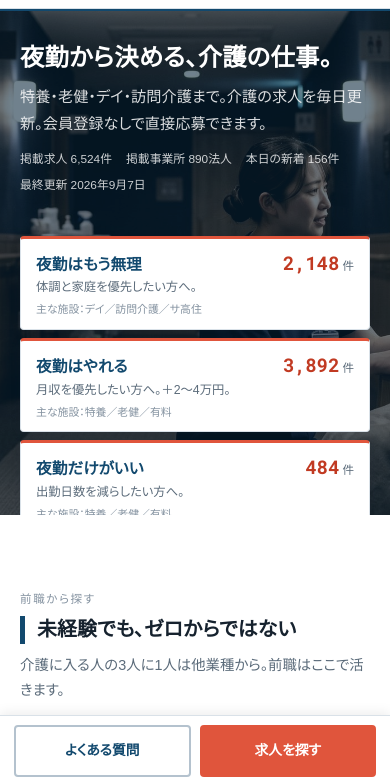
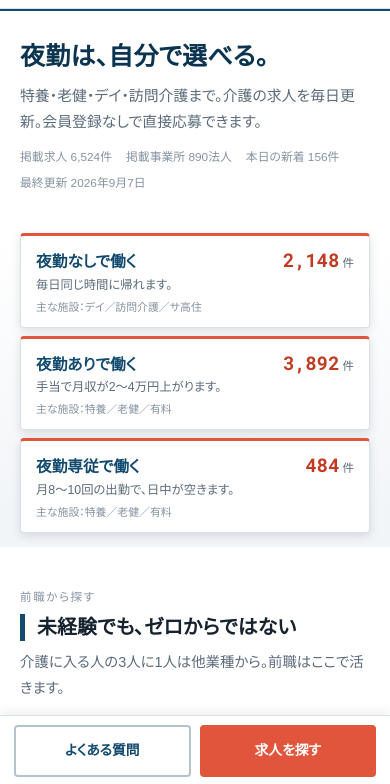
Before and after one commit to takky-dev/kaigo-shigoto-redesign, a plain HTML site: page pattern-a/index.html in a window 390 px wide. Shown: the part 58-842 px from the top of the page. Drawn offline with Linux system fonts and the light colour scheme; a web font is replaced by a local one.

Commit message:
パターンAの「夜勤＝つらいもの」という印象を反転させた
夜勤には負のイメージがつきやすいのに、Aは視覚も言葉もそれを補強していた。
暗いネイビーに夜の廊下の写真を暗く沈めて敷き、最初に目に入るカードが
「夜勤はもう無理」という諦めの言葉になっていた。

言葉：3択を「我慢の度合い」から「何が手に入るか」に変更
- 夜勤はもう無理 → 夜勤なしで働く／毎日同じ時間に帰れます
- 夜勤はやれる   → 夜勤ありで働く／手当で月収が2〜4万円上がります
- 夜勤だけがいい → 夜勤専従で働く／月8〜10回の出勤で、日中が空きます
- H1も「夜勤から決める、介護の仕事。」→「夜勤は、自分で選べる。」

視覚：暗いフルブリードをやめ、明るい地に写真をパネルとして置く形に変更
- 写真の暗転処理（brightness .72 ＋ 紺のオーバーレイ .42）を撤廃。
  もともと間接照明の暖かい場面だったものが、処理で台無しになっていた
- 地色を白〜薄いブルーグレーのグラデーションに、見出しは紺の文字に
- モバイルは写真を出すと3択が画面外に落ちるため非表示とし、選択肢を優先
  （ヒーロー 593px → 502px、コンテンツまで 0.82画面 → 0.72画面）

Co-Authored-By: Claude Opus 5 <noreply@anthropic.com>

```diff
--- a/pattern-a/index.html
+++ b/pattern-a/index.html
@@ -22,11 +22,10 @@
 </div>
 </header>
 <main><section class="yakinhero">
-  <div class="yakinhero-photo" aria-hidden="true">
-    <img src="../assets/img/hero-a-yakin.jpg" alt="" loading="eager">
-  </div>
   <div class="wrap yakinhero-in">
-    <h1>夜勤から決める、介護の仕事。</h1>
+    <div class="yh-top">
+      <div class="yh-copy">
+        <h1>夜勤は、自分で選べる。</h1>
         <p class="h-sub">特養・老健・デイ・訪問介護まで。介護の求人を毎日更新。会員登録なしで直接応募できます。</p>
         <div class="h-meta">
           <span>掲載求人 6,524件</span>
@@ -34,20 +33,25 @@
           <span>本日の新着 156件</span>
           <span>最終更新 2026年9月7日</span>
         </div>
+      </div>
+      <div class="yh-photo">
+        <img src="../assets/img/hero-a-yakin.jpg" alt="夜勤帯に職員が入居者に付き添っている様子" loading="eager">
+      </div>
+    </div>
     <div class="yakinpick"><a class="ypick" href="list.html">
-      <span class="yp-head">夜勤はもう無理</span>
+      <span class="yp-head">夜勤なしで働く</span>
       <span class="yp-count">2,148<small>件</small></span>
-      <span class="yp-desc">体調と家庭を優先したい方へ。</span>
+      <span class="yp-desc">毎日同じ時間に帰れます。</span>
       <span class="yp-where">主な施設：デイ／訪問介護／サ高住</span>
     </a><a class="ypick" href="list.html">
-      <span class="yp-head">夜勤はやれる</span>
+      <span class="yp-head">夜勤ありで働く</span>
       <span class="yp-count">3,892<small>件</small></span>
-      <span class="yp-desc">月収を優先したい方へ。＋2〜4万円。</span>
+      <span class="yp-desc">手当で月収が2〜4万円上がります。</span>
       <span class="yp-where">主な施設：特養／老健／有料</span>
     </a><a class="ypick" href="list.html">
-      <span class="yp-head">夜勤だけがいい</span>
+      <span class="yp-head">夜勤専従で働く</span>
       <span class="yp-count">484<small>件</small></span>
-      <span class="yp-desc">出勤日数を減らしたい方へ。</span>
+      <span class="yp-desc">月8〜10回の出勤で、日中が空きます。</span>
       <span class="yp-where">主な施設：特養／老健／有料</span>
     </a></div>
   </div>
--- a/pattern-a/style.css
+++ b/pattern-a/style.css
@@ -124,16 +124,18 @@ table{border-collapse:collapse;width:100%;}
 .crumbs li+li::before{content:"\203A";margin-right:6px;color:var(--line-strong);}
 
 /* ============================================================== 夜勤ピッカー */
-.yakinhero{position:relative;background:var(--accent-strong);color:var(--accent-ink);
-  padding:44px 0 0;overflow:hidden;}
-.yakinhero-photo{position:absolute;inset:0;z-index:0;}
-.yakinhero-photo img{width:100%;height:100%;object-fit:cover;
-  filter:saturate(.7) brightness(.72) contrast(1.05);}
-.yakinhero-photo::after{content:"";position:absolute;inset:0;background:var(--accent-strong);opacity:.42;}
-.yakinhero-in{position:relative;z-index:1;}
-.yakinhero h1{font-size:2rem;color:#fff;}
-.yakinhero .h-sub{margin-top:12px;font-size:0.95rem;opacity:.85;max-width:60ch;}
-.yakinhero .h-meta{margin-top:18px;display:flex;flex-wrap:wrap;gap:20px;font-size:0.8rem;opacity:.8;}
+/* 夜勤には負のイメージがつきやすいため、地は明るく、写真は暗く沈めずそのまま見せる。
+   選択肢も「我慢の度合い」ではなく「何が手に入るか」で並べている。 */
+.yakinhero{position:relative;padding:40px 0 0;color:var(--ink);
+  background:linear-gradient(180deg,var(--surface) 0%,var(--surface) 45%,var(--bg-alt) 100%);}
+.yh-top{display:grid;grid-template-columns:1.02fr .98fr;gap:34px;align-items:center;}
+.yh-photo{position:relative;aspect-ratio:4/3;border-radius:var(--radius-l);
+  overflow:hidden;background:var(--bg-alt);box-shadow:var(--shadow-lift);}
+.yh-photo img{position:absolute;inset:0;width:100%;height:100%;object-fit:cover;}
+.yakinhero h1{font-size:2.05rem;color:var(--accent-strong);}
+.yakinhero .h-sub{margin-top:13px;font-size:0.93rem;color:var(--ink-soft);max-width:44ch;}
+.yakinhero .h-meta{margin-top:17px;display:flex;flex-wrap:wrap;gap:7px 18px;
+  font-size:0.78rem;color:var(--ink-faint);}
 .yakinpick{display:grid;grid-template-columns:repeat(3,1fr);gap:12px;margin-top:30px;
   transform:translateY(28px);}
 .ypick{background:var(--surface);border:1px solid var(--line);border-radius:var(--radius-m);
@@ -148,7 +150,13 @@ table{border-collapse:collapse;width:100%;}
 .ypick .yp-desc{font-size:0.8rem;color:var(--ink-soft);line-height:1.6;}
 .ypick .yp-where{font-size:0.72rem;color:var(--ink-faint);border-top:1px dashed var(--line);
   padding-top:8px;margin-top:auto;}
-.yakinhero-tail{height:46px;}
+.yakinhero-tail{height:46px;background:var(--bg-alt);}
+@media (max-width:860px){
+  .yh-top{grid-template-columns:1fr;gap:22px;}
+  .yakinhero h1{font-size:1.74rem;}
+  .yakinhero .h-sub{max-width:none;}
+  .yh-photo{aspect-ratio:16/8;}
+}
 
 /* ============================================ 掲載情報の充実度（カバレッジ） */
 .coverage{display:grid;grid-template-columns:repeat(3,1fr);gap:1px;background:var(--line);
@@ -685,8 +693,11 @@ table{border-collapse:collapse;width:100%;}
   body{font-size:14.5px;}
   .band{padding:40px 0;}
   .band-head h2{font-size:1.24rem;}
-  .yakinhero{padding-top:30px;}
-  .yakinhero h1{font-size:1.52rem;}
+  .yakinhero{padding-top:28px;}
+  /* モバイルは写真を出すと3択が画面外に落ちるため、選択肢を優先して非表示にする */
+  .yh-photo{display:none;}
+  .yh-top{gap:0;}
+  .yakinhero h1{font-size:1.56rem;}
   .yakinhero .h-sub{margin-top:9px;}
   .yakinhero .h-meta{margin-top:12px;gap:5px 14px;font-size:0.74rem;}
   /* 夜勤カードは縦積みの箱ではなく、見出し＋件数を1行に納めた行型にする */
--- a/pattern-b/style.css
+++ b/pattern-b/style.css
@@ -124,16 +124,18 @@ table{border-collapse:collapse;width:100%;}
 .crumbs li+li::before{content:"\203A";margin-right:6px;color:var(--line-strong);}
 
 /* ============================================================== 夜勤ピッカー */
-.yakinhero{position:relative;background:var(--accent-strong);color:var(--accent-ink);
-  padding:44px 0 0;overflow:hidden;}
-.yakinhero-photo{position:absolute;inset:0;z-index:0;}
-.yakinhero-photo img{width:100%;height:100%;object-fit:cover;
-  filter:saturate(.7) brightness(.72) contrast(1.05);}
-.yakinhero-photo::after{content:"";position:absolute;inset:0;background:var(--accent-strong);opacity:.42;}
-.yakinhero-in{position:relative;z-index:1;}
-.yakinhero h1{font-size:2rem;color:#fff;}
-.yakinhero .h-sub{margin-top:12px;font-size:0.95rem;opacity:.85;max-width:60ch;}
-.yakinhero .h-meta{margin-top:18px;display:flex;flex-wrap:wrap;gap:20px;font-size:0.8rem;opacity:.8;}
+/* 夜勤には負のイメージがつきやすいため、地は明るく、写真は暗く沈めずそのまま見せる。
+   選択肢も「我慢の度合い」ではなく「何が手に入るか」で並べている。 */
+.yakinhero{position:relative;padding:40px 0 0;color:var(--ink);
+  background:linear-gradient(180deg,var(--surface) 0%,var(--surface) 45%,var(--bg-alt) 100%);}
+.yh-top{display:grid;grid-template-columns:1.02fr .98fr;gap:34px;align-items:center;}
+.yh-photo{position:relative;aspect-ratio:4/3;border-radius:var(--radius-l);
+  overflow:hidden;background:var(--bg-alt);box-shadow:var(--shadow-lift);}
+.yh-photo img{position:absolute;inset:0;width:100%;height:100%;object-fit:cover;}
+.yakinhero h1{font-size:2.05rem;color:var(--accent-strong);}
+.yakinhero .h-sub{margin-top:13px;font-size:0.93rem;color:var(--ink-soft);max-width:44ch;}
+.yakinhero .h-meta{margin-top:17px;display:flex;flex-wrap:wrap;gap:7px 18px;
+  font-size:0.78rem;color:var(--ink-faint);}
 .yakinpick{display:grid;grid-template-columns:repeat(3,1fr);gap:12px;margin-top:30px;
   transform:translateY(28px);}
 .ypick{background:var(--surface);border:1px solid var(--line);border-radius:var(--radius-m);
@@ -148,7 +150,13 @@ table{border-collapse:collapse;width:100%;}
 .ypick .yp-desc{font-size:0.8rem;color:var(--ink-soft);line-height:1.6;}
 .ypick .yp-where{font-size:0.72rem;color:var(--ink-faint);border-top:1px dashed var(--line);
   padding-top:8px;margin-top:auto;}
-.yakinhero-tail{height:46px;}
+.yakinhero-tail{height:46px;background:var(--bg-alt);}
+@media (max-width:860px){
+  .yh-top{grid-template-columns:1fr;gap:22px;}
+  .yakinhero h1{font-size:1.74rem;}
+  .yakinhero .h-sub{max-width:none;}
+  .yh-photo{aspect-ratio:16/8;}
+}
 
 /* ============================================ 掲載情報の充実度（カバレッジ） */
 .coverage{display:grid;grid-template-columns:repeat(3,1fr);gap:1px;background:var(--line);
@@ -685,8 +693,11 @@ table{border-collapse:collapse;width:100%;}
   body{font-size:14.5px;}
   .band{padding:40px 0;}
   .band-head h2{font-size:1.24rem;}
-  .yakinhero{padding-top:30px;}
-  .yakinhero h1{font-size:1.52rem;}
+  .yakinhero{padding-top:28px;}
+  /* モバイルは写真を出すと3択が画面外に落ちるため、選択肢を優先して非表示にする */
+  .yh-photo{display:none;}
+  .yh-top{gap:0;}
+  .yakinhero h1{font-size:1.56rem;}
   .yakinhero .h-sub{margin-top:9px;}
   .yakinhero .h-meta{margin-top:12px;gap:5px 14px;font-size:0.74rem;}
   /* 夜勤カードは縦積みの箱ではなく、見出し＋件数を1行に納めた行型にする */
--- a/pattern-c/style.css
+++ b/pattern-c/style.css
@@ -124,16 +124,18 @@ table{border-collapse:collapse;width:100%;}
 .crumbs li+li::before{content:"\203A";margin-right:6px;color:var(--line-strong);}
 
 /* ============================================================== 夜勤ピッカー */
-.yakinhero{position:relative;background:var(--accent-strong);color:var(--accent-ink);
-  padding:44px 0 0;overflow:hidden;}
-.yakinhero-photo{position:absolute;inset:0;z-index:0;}
-.yakinhero-photo img{width:100%;height:100%;object-fit:cover;
-  filter:saturate(.7) brightness(.72) contrast(1.05);}
-.yakinhero-photo::after{content:"";position:absolute;inset:0;background:var(--accent-strong);opacity:.42;}
-.yakinhero-in{position:relative;z-index:1;}
-.yakinhero h1{font-size:2rem;color:#fff;}
-.yakinhero .h-sub{margin-top:12px;font-size:0.95rem;opacity:.85;max-width:60ch;}
-.yakinhero .h-meta{margin-top:18px;display:flex;flex-wrap:wrap;gap:20px;font-size:0.8rem;opacity:.8;}
+/* 夜勤には負のイメージがつきやすいため、地は明るく、写真は暗く沈めずそのまま見せる。
+   選択肢も「我慢の度合い」ではなく「何が手に入るか」で並べている。 */
+.yakinhero{position:relative;padding:40px 0 0;color:var(--ink);
+  background:linear-gradient(180deg,var(--surface) 0%,var(--surface) 45%,var(--bg-alt) 100%);}
+.yh-top{display:grid;grid-template-columns:1.02fr .98fr;gap:34px;align-items:center;}
+.yh-photo{position:relative;aspect-ratio:4/3;border-radius:var(--radius-l);
+  overflow:hidden;background:var(--bg-alt);box-shadow:var(--shadow-lift);}
+.yh-photo img{position:absolute;inset:0;width:100%;height:100%;object-fit:cover;}
+.yakinhero h1{font-size:2.05rem;color:var(--accent-strong);}
+.yakinhero .h-sub{margin-top:13px;font-size:0.93rem;color:var(--ink-soft);max-width:44ch;}
+.yakinhero .h-meta{margin-top:17px;display:flex;flex-wrap:wrap;gap:7px 18px;
+  font-size:0.78rem;color:var(--ink-faint);}
 .yakinpick{display:grid;grid-template-columns:repeat(3,1fr);gap:12px;margin-top:30px;
   transform:translateY(28px);}
 .ypick{background:var(--surface);border:1px solid var(--line);border-radius:var(--radius-m);
@@ -148,7 +150,13 @@ table{border-collapse:collapse;width:100%;}
 .ypick .yp-desc{font-size:0.8rem;color:var(--ink-soft);line-height:1.6;}
 .ypick .yp-where{font-size:0.72rem;color:var(--ink-faint);border-top:1px dashed var(--line);
   padding-top:8px;margin-top:auto;}
-.yakinhero-tail{height:46px;}
+.yakinhero-tail{height:46px;background:var(--bg-alt);}
+@media (max-width:860px){
+  .yh-top{grid-template-columns:1fr;gap:22px;}
+  .yakinhero h1{font-size:1.74rem;}
+  .yakinhero .h-sub{max-width:none;}
+  .yh-photo{aspect-ratio:16/8;}
+}
 
 /* ============================================ 掲載情報の充実度（カバレッジ） */
 .coverage{display:grid;grid-template-columns:repeat(3,1fr);gap:1px;background:var(--line);
@@ -685,8 +693,11 @@ table{border-collapse:collapse;width:100%;}
   body{font-size:14.5px;}
   .band{padding:40px 0;}
   .band-head h2{font-size:1.24rem;}
-  .yakinhero{padding-top:30px;}
-  .yakinhero h1{font-size:1.52rem;}
+  .yakinhero{padding-top:28px;}
+  /* モバイルは写真を出すと3択が画面外に落ちるため、選択肢を優先して非表示にする */
+  .yh-photo{display:none;}
+  .yh-top{gap:0;}
+  .yakinhero h1{font-size:1.56rem;}
   .yakinhero .h-sub{margin-top:9px;}
   .yakinhero .h-meta{margin-top:12px;gap:5px 14px;font-size:0.74rem;}
   /* 夜勤カードは縦積みの箱ではなく、見出し＋件数を1行に納めた行型にする */
```
Also changed, not shown: 3 other files. Lines whose indentation alone changed are shown as unchanged.
